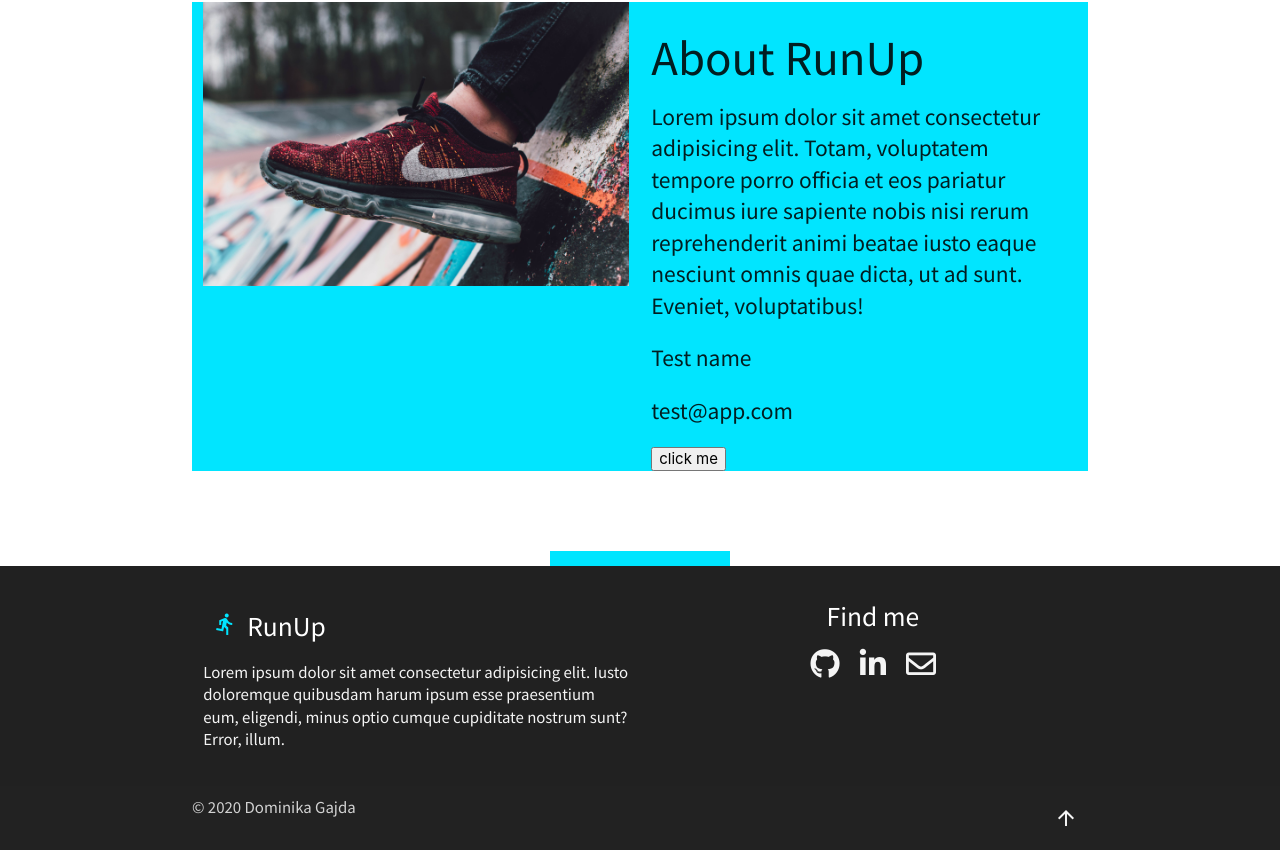
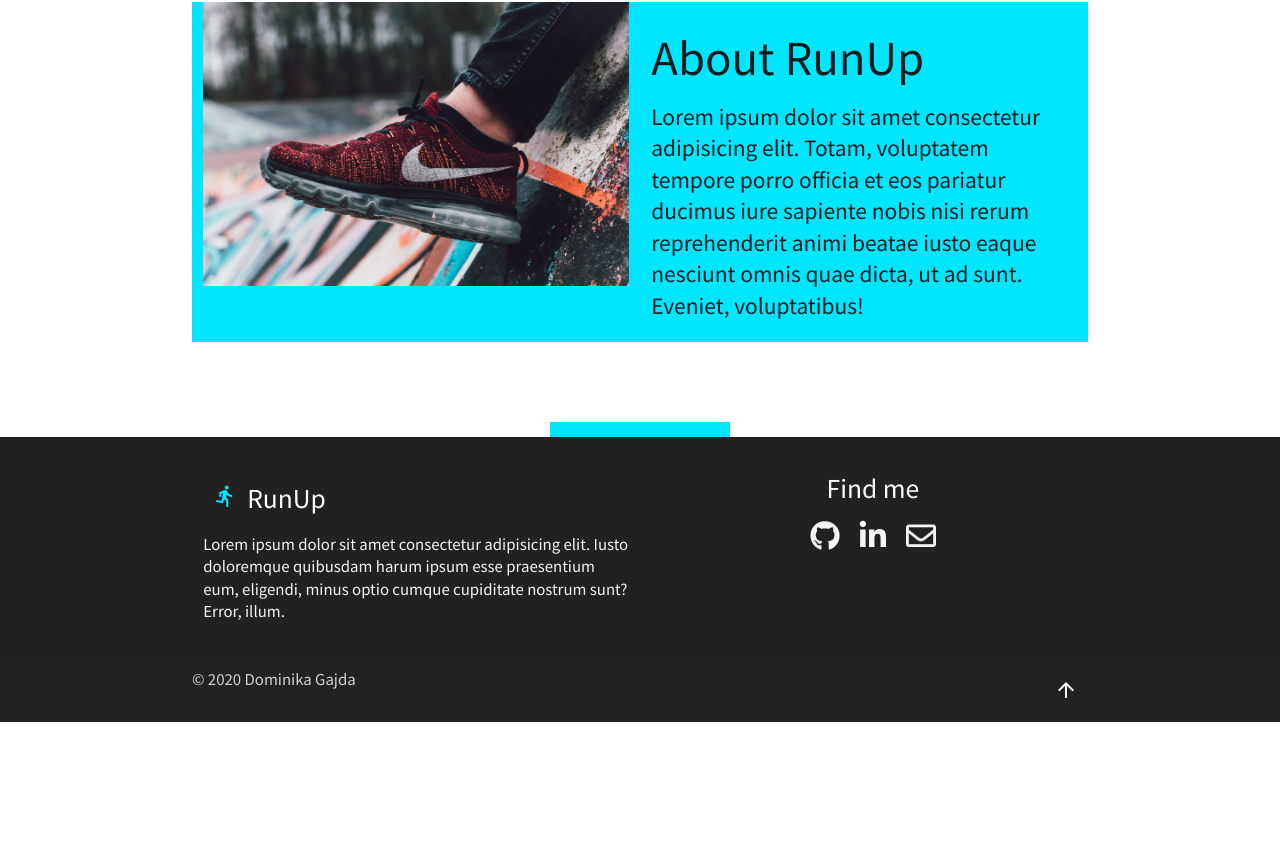
Before and after one commit to dominiika/runningapp-react, a React (Create React App) app: page / in a window 1280 px wide. Shown: the part 1780-2630 px from the top of the page. After the commit the page ends 2502 px from the top, so only its background shows below. Built offline with nearby package versions, Linux system fonts and the light colour scheme.

Commit message:
Add global isActive variable

```diff
--- a/src/Store.js
+++ b/src/Store.js
@@ -1,8 +1,9 @@
 import React, { useState } from 'react';
 
 const initialState = {
-  name: 'Test name',
-  email: 'test@app.com',
+  isActive: false,
+  name: 'test name',
+  email: 'test@cscsc.pl',
 };
 
 export const Context = React.createContext();
--- a/src/components/About.js
+++ b/src/components/About.js
@@ -2,22 +2,24 @@ import React, { useEffect, useContext } from 'react';
 import shoes from '../assets/shoes.jpg';
 import Aos from 'aos';
 import 'aos/dist/aos.css';
-import { Context } from '../Store';
+// import { Context } from '../Store';
 
 function About() {
-  const [globalState, setGlobalState] = useContext(Context);
+  // const [globalState, setGlobalState] = useContext(Context);
 
   useEffect(() => {
     Aos.init({ duration: 3000 });
   }, []);
 
-  const handleClick = () => {
-    let dict = {
-      name: 'name2',
-      email: globalState.email,
-    };
-    setGlobalState(dict);
-  };
+  // const handleClick = () => {
+  //   let dict = {
+  //     name: 'name2',
+  //     email: globalState.email,
+  //   };
+  //   setGlobalState(dict);
+  // };
+
+  // console.log('global state', globalState);
 
   return (
     <section id="about" className="section-about scrollspy">
@@ -34,9 +36,9 @@ function About() {
               sapiente nobis nisi rerum reprehenderit animi beatae iusto eaque
               nesciunt omnis quae dicta, ut ad sunt. Eveniet, voluptatibus!
             </p>
-            <p>{globalState.name}</p>
+            {/* <p>{globalState.name}</p>
             <p>{globalState.email}</p>
-            <button onClick={handleClick}>click me</button>
+            <button onClick={handleClick}>click me</button> */}
           </div>
         </div>
       </div>
--- a/src/components/App.js
+++ b/src/components/App.js
@@ -1,39 +1,13 @@
 import React from 'react';
+import { withCookies } from 'react-cookie';
 import { withRouter } from 'react-router-dom';
-import 'materialize-css/dist/css/materialize.min.css';
-import { withCookies } from 'react-cookie';
-import { Route, Switch } from 'react-router-dom';
-import HomePage from './HomePage';
-import Navbar from './Navbar';
-import Footer from './Footer';
-import TrainingsList from './TrainingsList';
-import TrainingDetail from './TrainingDetail';
 import Store from '../Store';
+import Main from './Main';
 
 function App(props) {
   return (
     <Store>
-      <Navbar cookies={props.cookies} />
-      <Switch>
-        <Route
-          exact
-          path="/"
-          render={() => <HomePage cookies={props.cookies} />}
-        />
-        <Route
-          exact
-          path="/trainings"
-          render={() => <TrainingsList cookies={props.cookies} />}
-        />
-        <Route
-          exact
-          path="/trainings/:id"
-          render={(params) => (
-            <TrainingDetail {...params} cookies={props.cookies} />
-          )}
-        />
-      </Switch>
-      <Footer />
+      <Main cookies={props.cookies} />
     </Store>
   );
 }
--- a/src/components/Login.js
+++ b/src/components/Login.js
@@ -74,7 +74,7 @@ class Login extends Component {
     let path = '/';
     let today = new Date();
     let tomorrow = new Date(today.getTime() + 24 * 60 * 60 * 1000);
-    this.props.cookies.set('token', res.token, {
+    this.props.cookies.set('token', res.access_token, {
       expires: tomorrow,
       path: path,
     });
@@ -89,7 +89,7 @@ class Login extends Component {
   };
 
   render() {
-    console.log(this.props.usernameErr);
+    console.log('username err', this.props.usernameErr);
     return (
       <React.Fragment>
         <div id="login" className="modal">
--- /dev/null
+++ b/src/components/Main.js
@@ -0,0 +1,50 @@
+import React, { useEffect, useContext } from 'react';
+import 'materialize-css/dist/css/materialize.min.css';
+import { Route, Switch } from 'react-router-dom';
+import HomePage from './HomePage';
+import Navbar from './Navbar';
+import Footer from './Footer';
+import TrainingsList from './TrainingsList';
+import TrainingDetail from './TrainingDetail';
+import { Context } from '../Store';
+
+function Main(props) {
+  const [globalState, setGlobalState] = useContext(Context);
+
+  useEffect(() => {
+    setGlobalState({
+      isActive: props.cookies.get('token') ? true : false,
+    });
+  }, []);
+
+  console.log('user is active ', globalState.isActive);
+  console.log('cookies', props.cookies);
+
+  return (
+    <React.Fragment>
+      <Navbar cookies={props.cookies} />
+      <Switch>
+        <Route
+          exact
+          path="/"
+          render={() => <HomePage cookies={props.cookies} />}
+        />
+        <Route
+          exact
+          path="/trainings"
+          render={() => <TrainingsList cookies={props.cookies} />}
+        />
+        <Route
+          exact
+          path="/trainings/:id"
+          render={(params) => (
+            <TrainingDetail {...params} cookies={props.cookies} />
+          )}
+        />
+      </Switch>
+      <Footer />
+    </React.Fragment>
+  );
+}
+
+export default Main;
--- a/src/components/TrainingsList.js
+++ b/src/components/TrainingsList.js
@@ -3,7 +3,7 @@ import Training from './Training';
 import Header from './Header';
 import Divider from './Divider';
 
-// ZROBIC TAK ZEBY LOGOUT ZMIENIALO FETCHED NA FALSE. redux?
+// ZROBIC TAK ZEBY LOGOUT ZMIENIALO FETCHED NA FALSE.
 
 class TrainingsList extends Component {
   state = {
```
